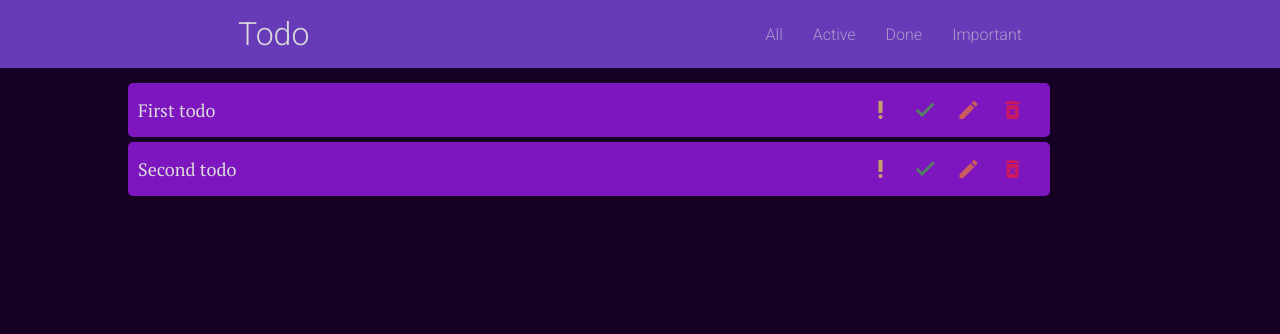
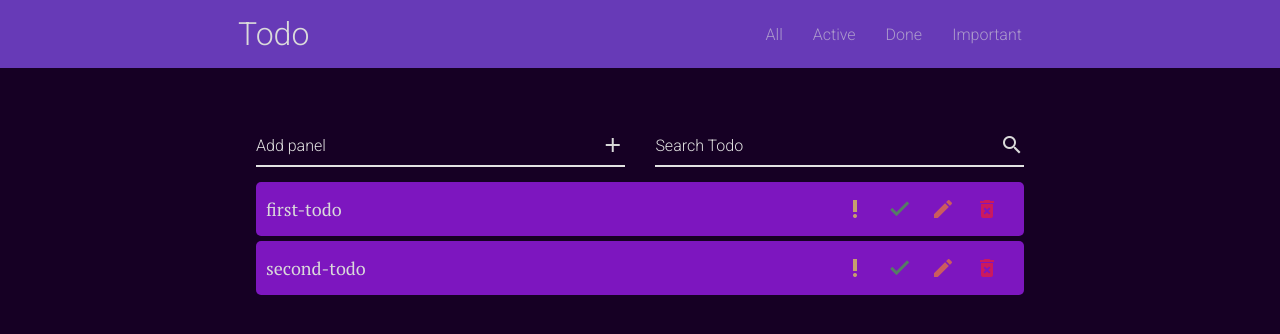
Before and after one commit to Kirini07/labs, a React (Create React App) app in the folder todolist/: page / in a window 1280 px wide. Shown: the top 334 px of the page. Built offline with nearby package versions, Linux system fonts and the light colour scheme; a web font is replaced by a local one.

Commit message:
I'm split app to components and added 'Add Panel', 'Search Panel' and added styles from panels

```diff
--- a/todolist/public/index.html
+++ b/todolist/public/index.html
@@ -9,7 +9,7 @@
       name="description"
       content="Web site created using create-react-app"
     />
-    <title>React App</title>
+    <title>Todo List</title>
   </head>
   <body>
     <noscript>You need to enable JavaScript to run this app.</noscript>
--- a/todolist/src/App.css
+++ b/todolist/src/App.css
@@ -29,63 +29,70 @@ body {
   width: 100%;
   background: #160024;
 }
-
-/* HEADER */
-.app__header {
+.panels{
   display: flex;
-  padding: 15px;
-  margin: 0 auto;
-  width: 100%;
-  align-items: center;
-  justify-content: space-around;
-  background-color: #673ab7;
-}
-.app__header__title{
-  font-size: 2rem;
-}
-.app__header__filter-container__link{
-  cursor: pointer;
-  padding: 10px;
-  margin-right: 10px;
-  transition: .4s opacity;
-  opacity: .6;
-}
-.app__header__filter-container__link:hover{
-  opacity: 1;
-  border-bottom: 2px solid #dadada;
-}
-.app__todo-list{
-  margin: 15px auto;
-  width: 80%;
-}
-.app__todo-list__item{
-  display: flex;
-  margin: 5px 0;
-  font-family: 'PT Serif', serif;
   justify-content: space-between;
-  align-items: center;
-  width: 90%;
-  font-size: 18px;
-  padding: 10px;
-  background-color: #7D16BF;
-  border-radius: 5px;
-}
-.app__todo-list__item_important{
-  font-weight: bold;
-  color: tomato;
-  font-size: 22px;
-}
-.app__todo-list__item__icons span{
-  margin-right: 10px;
-  cursor: pointer;
-  padding: 5px;
-  transition: opacity .4s, transform .1s ;
-  opacity: .6;
-}
-.app__todo-list__item__icons span:hover{
-  opacity: 1;
-  transform: scale(1.2);
+  margin: 10px auto;
+  width: 60%;
 }
 
 
 /* ***************** */
+
+
+.inputs-wrap__label {
+  display: flex;
+  align-items: center;
+  justify-content: space-between;
+  font-size: 16px;
+  transform: translateY(25px);
+  color: #e2e2e2;
+  transition: all 0.5s;
+}
+
+.inputs-wrap__text-inputs{
+  position: relative;
+  background: transparent;
+  color: #dadada;
+  width: 100%;
+  border: none;
+  outline: none;
+  padding: 8px 0;
+  font-size: 16px;
+}
+
+.inputs-wrap {
+  width: 48%;
+  padding: 30px 0 0 0;
+  position: relative;
+}
+
+.inputs-wrap:after, .inputs-wrap:before {
+  content: "";
+  position: absolute;
+  display: block;
+  width: 100%;
+  height: 2px;
+  background-color: #e2e2e2;
+  bottom: 0;
+  left: 0;
+  transition: all 0.5s;
+}
+
+.inputs-wrap::after {
+  background-color: #8E8DBE;
+  transform: scaleX(0);
+}
+
+.is-active::after {
+  transform: scaleX(1);
+}
+
+.is-active .inputs-wrap__label {
+  color: #8E8DBE;
+}
+
+.is-completed .inputs-wrap__label {
+  font-size: 12px;
+  transform: translateY(0);
+}
--- a/todolist/src/App.js
+++ b/todolist/src/App.js
@@ -1,38 +1,19 @@
 import React from 'react';
 import './App.css';
+import AddPanel from './components/AddPanel/AddPanel';
+import { Header } from './components/Header/Header';
+import { List } from './components/List/List';
+import SearchPanel from './components/SearchPanel/SearchPanel';
 
 export const App = () => {
   return (
-    <div className="App">
-    <div className="app__header">
-      <p className="app__header__title">Todo</p>
-      <div className="app__header__filter-container">
-        <a className="app__header__filter-container__link" href='#'>All</a>
-        <a className="app__header__filter-container__link" href='#'>Active</a>
-        <a className="app__header__filter-container__link" href='#'>Done</a>
-        <a className="app__header__filter-container__link" href='#'>Important</a>
+    <div className='App'>
+      <Header/>
+      <div className='panels'>
+        <AddPanel/>
+        <SearchPanel/>
       </div>
-    </div>
-    <div className="app__todo-list">
-      <div className='app__todo-list__item'>
-        First todo
-        <div className='app__todo-list__item__icons'>
-          <span class="material-icons" style={{color: '#F8FB3B'}}>priority_high</span>
-          <span class="material-icons" style={{color: '#3BC12A', fontWeight: "bold"}}>done</span>
-          <span class="material-icons" style={{color: '#FF8B1E'}}>edit</span>
-          <span class="material-icons" style={{color: '#FF1B1E'}}>delete_forever</span>
-        </div>
-      </div>
-      <div className='app__todo-list__item'>
-        Second todo
-        <div className='app__todo-list__item__icons'>
-          <span class="material-icons" style={{color: '#F8FB3B'}}>priority_high</span>
-          <span class="material-icons" style={{color: '#3BC12A', fontWeight: "bold"}}>done</span>
-          <span class="material-icons" style={{color: '#FF8B1E'}}>edit</span>
-          <span class="material-icons" style={{color: '#FF1B1E'}}>delete_forever</span>
-        </div>
-      </div>
-    </div>
+      <List/>
   </div>
   );
 }
--- /dev/null
+++ b/todolist/src/components/AddPanel/AddPanel.js
@@ -0,0 +1,47 @@
+import React, { Component } from 'react'
+
+export default class AddPanel extends Component {
+    state = {
+        input: '',
+        clazz: 'inputs-wrap'
+    }
+    onInputTextChangeHandler = (e) =>{
+        this.setState({input: e.target.value});
+    }
+    onFocusHandler = () => {
+        this.setState((state)=>({
+                ...state,
+                clazz: state.clazz + " is-active is-completed"
+            })
+        )
+    }
+    onFocusOutHandler = (e) => {
+        if(e.target.value === '' && this.state.input === ''){
+            this.setState({clazz: 'inputs-wrap'})
+        }
+    }
+    render() {
+        return (
+                <div className={this.state.clazz}>
+                    <label
+                    htmlFor='add'
+                    className='inputs-wrap__label'
+                    >
+                        Add panel
+                        <span className="material-icons">
+                            add
+                        </span>
+                    </label>
+                    <input
+                    onFocus={this.onFocusHandler}
+                    onChange={this.onInputTextHandler}
+                    onBlur={this.onFocusOutHandler}
+                    className='inputs-wrap__text-inputs'
+                    type='text'
+                    name='add'
+                    id='add'
+                    />
+                </div>
+        )
+    }
+}
--- /dev/null
+++ b/todolist/src/components/Header/Header.css
@@ -0,0 +1,24 @@
+/* HEADER */
+.app__header {
+    display: flex;
+    padding: 15px;
+    margin: 0 auto;
+    width: 100%;
+    align-items: center;
+    justify-content: space-around;
+    background-color: #673ab7;
+  }
+  .app__header__title{
+    font-size: 2rem;
+  }
+  .app__header__filter-container__link{
+    cursor: pointer;
+    padding: 10px;
+    margin-right: 10px;
+    transition: .4s opacity;
+    opacity: .6;
+  }
+  .app__header__filter-container__link:hover{
+    opacity: 1;
+    border-bottom: 2px solid #dadada;
+  }
--- /dev/null
+++ b/todolist/src/components/Header/Header.js
@@ -0,0 +1,17 @@
+import React from 'react'
+
+import './Header.css';
+
+export const Header = () => {
+    return (
+    <div className="app__header">
+        <p className="app__header__title">Todo</p>
+        <div className="app__header__filter-container">
+            <span className="app__header__filter-container__link" >All</span>
+            <span className="app__header__filter-container__link" >Active</span>
+            <span className="app__header__filter-container__link" >Done</span>
+            <span className="app__header__filter-container__link" >Important</span>
+        </div>
+    </div>
+    )
+}
--- /dev/null
+++ b/todolist/src/components/List/List.css
@@ -0,0 +1,4 @@
+.app__todo-list{
+    margin: 15px auto;
+    width: 60%;
+  }
--- /dev/null
+++ b/todolist/src/components/List/List.js
@@ -0,0 +1,13 @@
+import React from 'react'
+import { ListItem } from '../ListItem/ListItem'
+
+import './List.css';
+
+export const List = () => {
+    return (
+        <div className="app__todo-list">
+            <ListItem title={"first-todo"}/>
+            <ListItem title={"second-todo"}/>
+        </div>
+    )
+}
--- /dev/null
+++ b/todolist/src/components/ListItem/ListItem.css
@@ -0,0 +1,28 @@
+.app__todo-list__item{
+    display: flex;
+    margin: 5px 0;
+    font-family: 'PT Serif', serif;
+    justify-content: space-between;
+    align-items: center;
+    width: 100%;
+    font-size: 18px;
+    padding: 10px;
+    background-color: #7D16BF;
+    border-radius: 5px;
+  }
+  .app__todo-list__item_important{
+    font-weight: bold;
+    color: tomato;
+    font-size: 22px;
+  }
+  .app__todo-list__item__icons span{
+    margin-right: 10px;
+    cursor: pointer;
+    padding: 5px;
+    transition: opacity .4s, transform .1s ;
+    opacity: .6;
+  }
+  .app__todo-list__item__icons span:hover{
+    opacity: 1;
+    transform: scale(1.2);
+  }
--- /dev/null
+++ b/todolist/src/components/ListItem/ListItem.js
@@ -0,0 +1,17 @@
+import React from 'react'
+
+import './ListItem.css';
+
+export const ListItem = ({title}) => {
+    return (
+        <div className='app__todo-list__item'>
+            {title}
+            <div className='app__todo-list__item__icons'>
+                <span className="material-icons" style={{color: '#F8FB3B'}}>priority_high</span>
+                <span className="material-icons" style={{color: '#3BC12A', fontWeight: "bold"}}>done</span>
+                <span className="material-icons" style={{color: '#FF8B1E'}}>edit</span>
+                <span className="material-icons" style={{color: '#FF1B1E'}}>delete_forever</span>
+            </div>
+      </div>
+    )
+}
--- /dev/null
+++ b/todolist/src/components/SearchPanel/SearchPanel.js
@@ -0,0 +1,47 @@
+import React, { Component } from 'react'
+
+export default class SearchPanel extends Component {
+    state = {
+        input: '',
+        clazz: 'inputs-wrap'
+    }
+    onInputTextChangeHandler = (e) =>{
+        this.setState({input: e.target.value});
+    }
+    onFocusHandler = () => {
+        this.setState((state)=>({
+                ...state,
+                clazz: state.clazz + " is-active is-completed"
+            })
+        )
+    }
+    onFocusOutHandler = (e) => {
+        if(e.target.value === '' && this.state.input === ''){
+            this.setState({clazz: 'inputs-wrap'})
+        }
+    }
+    render() {
+        return (
+            <div className={this.state.clazz}>
+                <label
+                htmlFor='search'
+                className='inputs-wrap__label'
+                >
+                    Search Todo
+                <span className="material-icons">
+                    search
+                </span>
+                </label>
+                <input
+                onFocus={this.onFocusHandler}
+                onChange={this.onInputTextHandler}
+                onBlur={this.onFocusOutHandler}
+                className='inputs-wrap__text-inputs'
+                type='text'
+                name='search'
+                id='search'
+                />
+            </div>
+        )
+    }
+}
```
Also changed, not shown: 1 other file (tests, documents, lock files or other folders).
